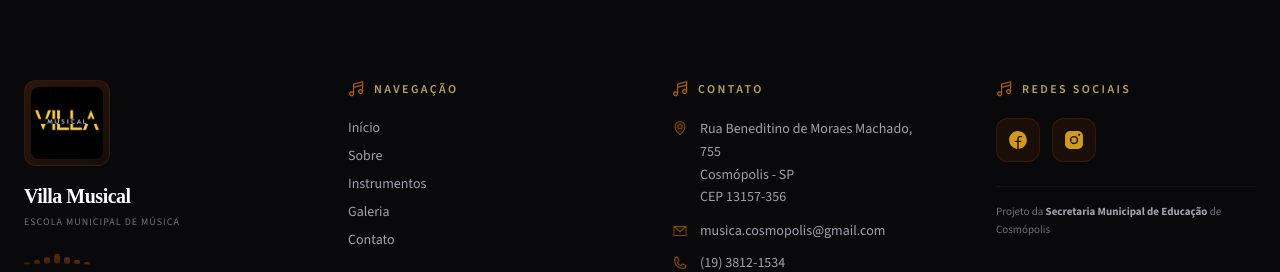
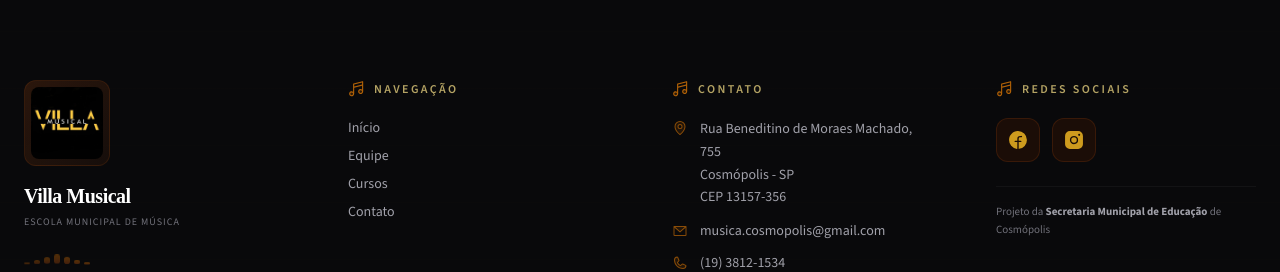
Before and after one commit to Andresa-Alves-Ribeiro/villa-musical, a Next.js app: page /components/footer in a window 1280 px wide. Shown: the top 272 px of the page. Built offline with nearby package versions, Linux system fonts and the light colour scheme.

Commit message:
fix: ajustado navegacao footer

```diff
--- a/src/app/components/footer/page.jsx
+++ b/src/app/components/footer/page.jsx
@@ -8,9 +8,8 @@ import { CONTACT_INFO } from '../../data/contact';
 
 const NAV_ITEMS = [
     { href: '/', label: 'Início' },
-    { href: '#sobre', label: 'Sobre' },
-    { href: '#oficinas', label: 'Instrumentos' },
-    { href: '#galeria', label: 'Galeria' },
+    { href: '/equipe', label: 'Equipe' },
+    { href: '/cursos', label: 'Cursos' },
     { href: '#contato', label: 'Contato' },
 ];
 
--- a/src/app/components/hero/hero.jsx
+++ b/src/app/components/hero/hero.jsx
@@ -9,7 +9,7 @@ const HERO_CONFIG = {
   badge: 'Escola Municipal de Música de Cosmópolis “Heitor Villa-Lobos”',
   logoAlt: 'Villa Musical - Escola de Música de Cosmópolis',
   title: 'Formação humana através da música',
-  subtitle: 'Aulas gratuitas de instrumentos musicais, coral, orquestra e musicalização infantil para cosmopolitanos',
+  subtitle: 'Aulas gratuitas de instrumentos musicais, coral, orquestra e musicalização infantil para cosmopolenses',
 };
 
 export default function HeroSection() {
```
